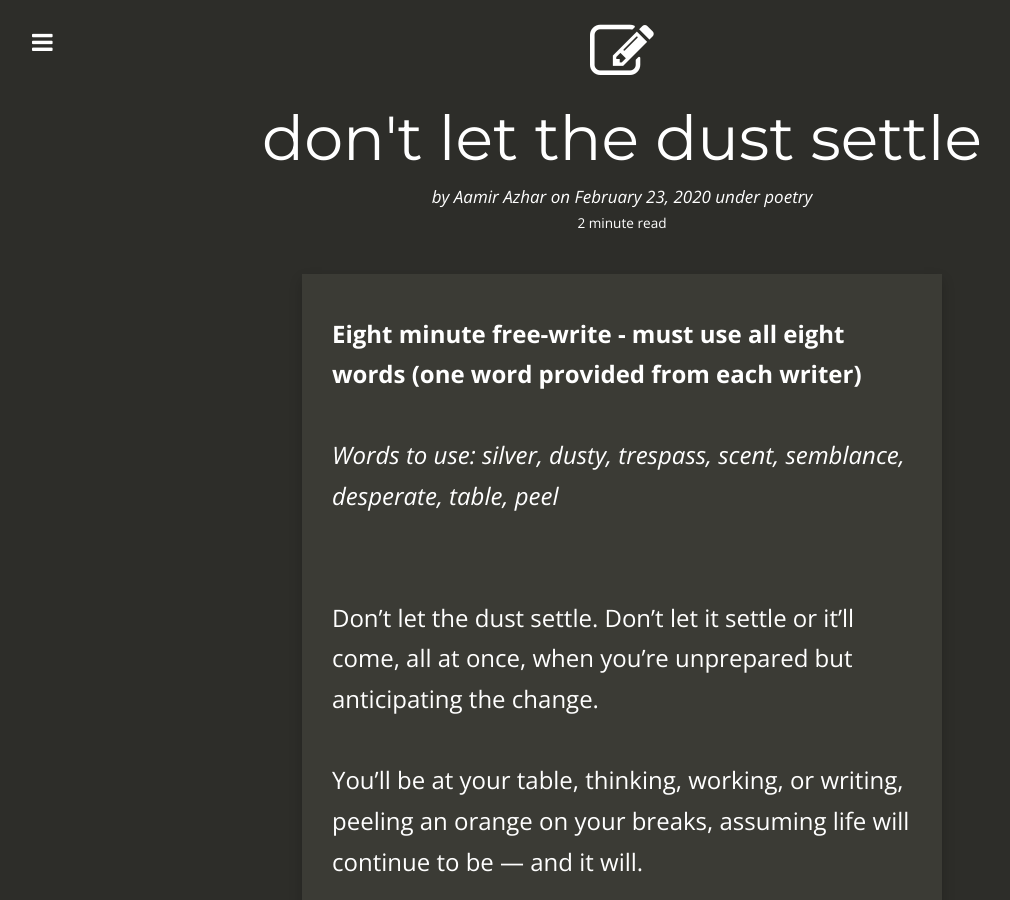
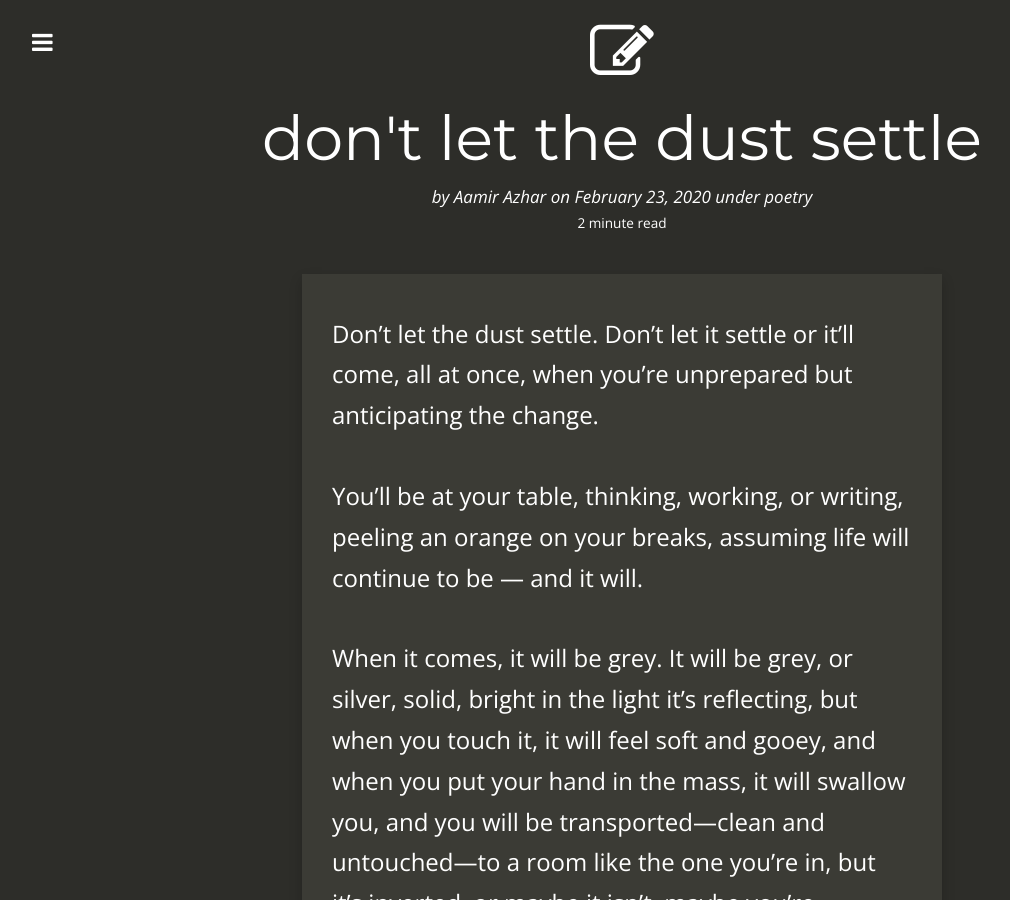
Before and after one commit to jacobtomlinson/carte-noire, a Jekyll site: the page built from _posts/2020-02-23-dont-let-the-dust-settle-writing-group-exercise.md, in a window 1280 px wide and 900 px high. Shown: the whole window, without its empty margins (18-1028 px from the left). Built offline with Jekyll 4.4.1, drawn with Linux system fonts in a browser that asks for light colours; nearby versions of some CDN libraries; comment, search, counter and statistics services are not loaded; some of the changed text lies outside the part shown.

Commit message:
Update don't let the dust settle to prose category

```diff
--- a/_posts/2020-02-23-dont-let-the-dust-settle-writing-group-exercise.md
+++ b/_posts/2020-02-23-dont-let-the-dust-settle-writing-group-exercise.md
@@ -12,11 +12,6 @@ tags:
   - love
   - silver
 ---
-**Eight minute free-write - must use all eight words (one word provided from each writer)**
-
-*Words to use: silver, dusty, trespass, scent, semblance, desperate, table, peel*
-
-<br>
 Don't let the dust settle. Don't let it settle or it'll come, all at once, when you're unprepared but anticipating the change.
 
 You'll be at your table, thinking, working, or writing, peeling an orange on your breaks, assuming life will continue to be — and it will.
@@ -24,3 +19,6 @@ You'll be at your table, thinking, working, or writing, peeling an orange on you
 When it comes, it will be grey. It will be grey, or silver, solid, bright in the light it's reflecting, but when you touch it, it will feel soft and gooey, and when you put your hand in the mass, it will swallow you, and you will be transported—clean and untouched—to a room like the one you're in, but it's inverted, or maybe it isn't, maybe you're inverted, and the ones you love are too, or they're gone, or new ones have taken their place. The orange peel is gone, the dust has been washed away and now everything in this world is such a blinding silver, it's so new and so overwhelming, and we ask ourselves: do we change with the tides, or do the tides change us?
 
 So is it trespassing if you knew it would come? Is it crisis if you were ready? Can you find it before it finds you? Because the only way to win is to release your desperation, it is to forge ahead, to catch the changes as they come, beat the portal to its own destination, it is to forget the semblances of what you once had, or maybe not forget, but to leave them where they were, in the world that you once knew, a world that you do not inhabit, a world you cannot return to. The portal has disappeared, your eyes start to get used to the silver, you sit at your desk, and you continue to be, you continue to be as you always have, in this new and old place, in your new and old body, trapped and intimate with your new and old self. Go there or be brought there — you will deal with change, you may even change yourself, and we will all find ourselves in and out of love and in and out of dreams, as and after they come and go.
+
+<br>
+<sup>*From an eight minute free write with these words: silver, dusty, trespass, scent, semblance, desperate, table, peel*</sup>
```
